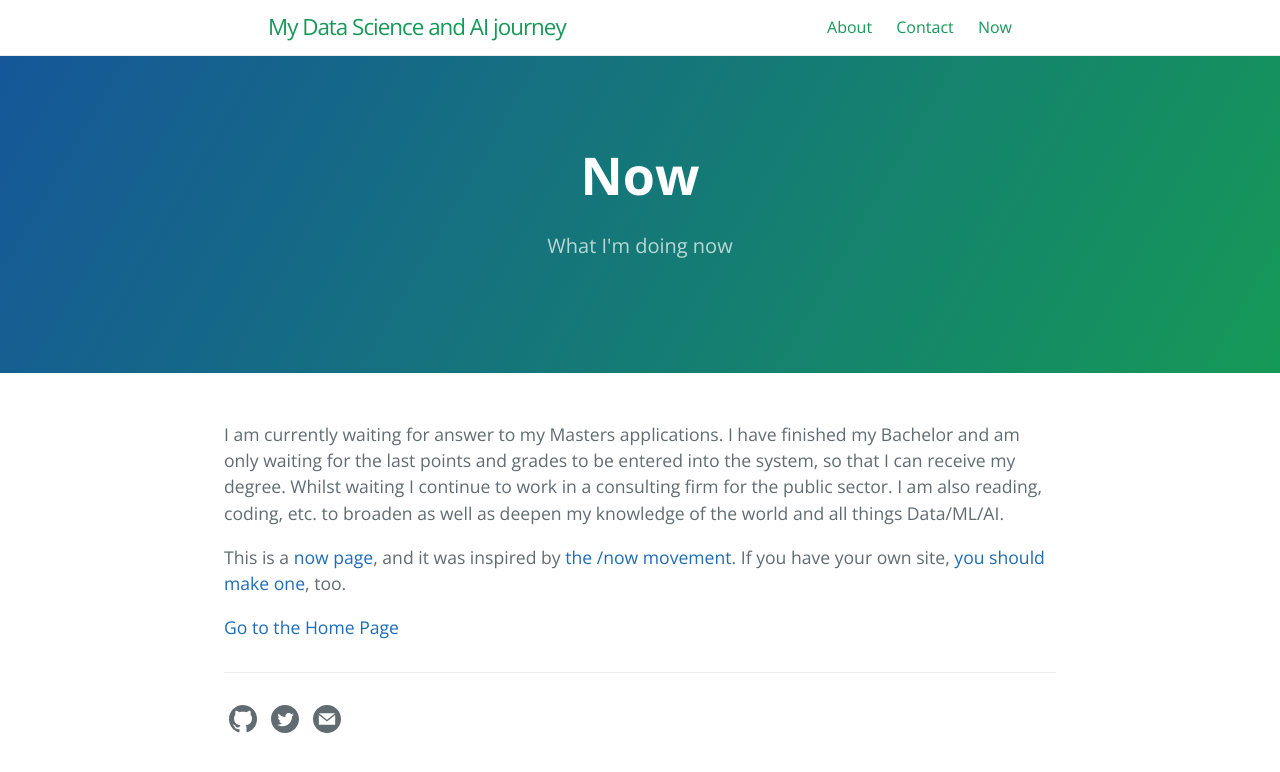
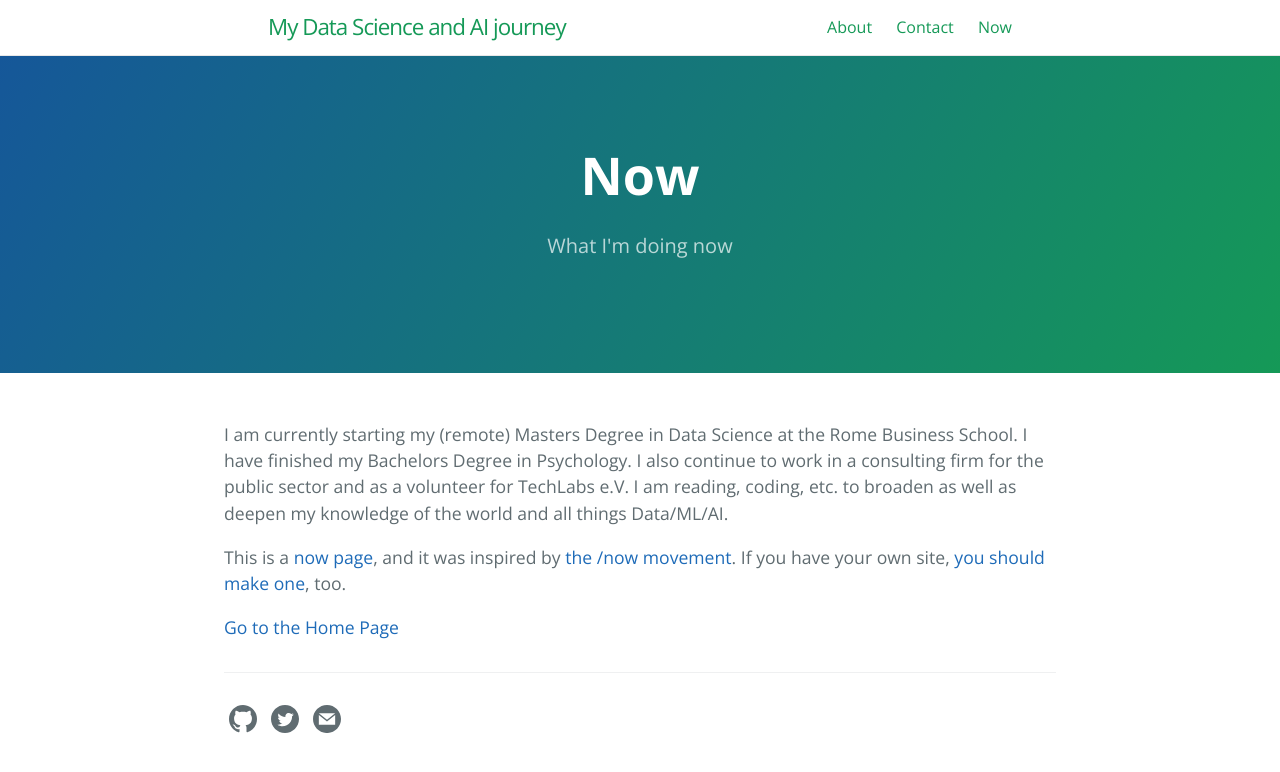
Before and after one commit to MerlinSchaefer/MerlinSchaefer.github.io, a Jekyll site: the page built from now.md, in a window 1280 px wide. Shown: the top 772 px of the page. Built offline with Jekyll 4.4.1, drawn with Linux system fonts in a browser that asks for light colours.

Commit message:
update NOW page

```diff
--- a/now.md
+++ b/now.md
@@ -7,7 +7,7 @@ ref: now
 order: 2
 ---
 
-I am currently waiting for answer to my Masters applications. I have finished my Bachelor and am only waiting for the last points and grades to be entered into the system, so that I can receive my degree. Whilst waiting I continue to work in a consulting firm for the public sector. I am also reading, coding, etc. to broaden as well as deepen my knowledge of the world and all things Data/ML/AI.
+I am currently starting my (remote) Masters Degree in Data Science at the Rome Business School. I have finished my Bachelors Degree in Psychology. I also continue to work in a consulting firm for the public sector and as a volunteer for TechLabs e.V. I am  reading, coding, etc. to broaden as well as deepen my knowledge of the world and all things Data/ML/AI.
 
 This is a [now page](https://nownownow.com/about), and it was inspired by [the /now movement](https://sivers.org/nowff). If you have your own site, [you should make one](https://nownownow.com/about), too.
 
```
